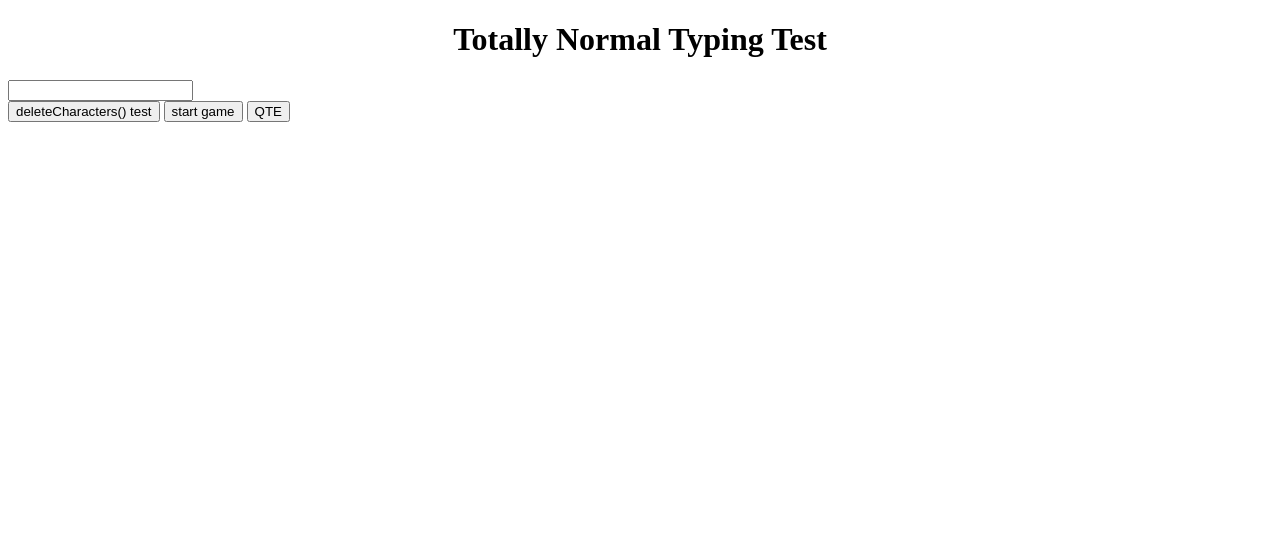
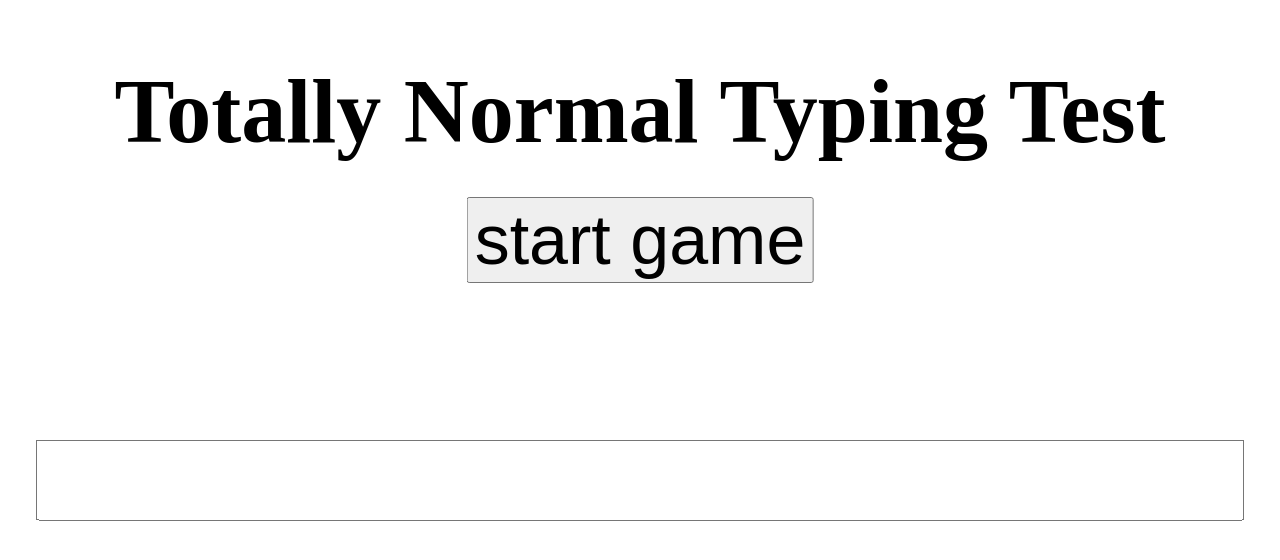
Before and after one commit to EllisJLC/totally_normal_typing_test, a plain HTML site: page index.html in a window 1280 px wide. Drawn offline with Linux system fonts and the light colour scheme; some packages are replaced by stand-ins of ours; a script that the page names is missing.

Commit message:
improved css formatting and added random quick time when wrong

```diff
--- a/CSS/main.css
+++ b/CSS/main.css
@@ -3,6 +3,8 @@ h1 {
 	display: block;
 	margin: 60;
 	text-align: center;
+    font-size: 90px;
+    /* background-color: grey; */
 }
 
 .container {
@@ -10,11 +12,35 @@ h1 {
     position: relative;
 }
 
-.center {
+.centerlyrics {
     margin: 0;
     position: absolute;
-    top: 50%;
+    top: 30%;
     left: 50%;
     -ms-transform: translate(-50%, -50%);
     transform: translate(-50%, -50%);
+    font-size: 70px;
+    width: 1200px;
+    text-align: center;
 }
+
+.centertextbox{
+    margin: 0;
+    position: absolute;
+    top: 60%;
+    left: 50%;
+    -ms-transform: translate(-50%, -50%);
+    transform: translate(-50%, -50%);
+    font-size: 65px;
+    width: 1200px;
+}
+
+.centerstart{
+    margin: 0;
+    position: absolute;
+    top: 30%;
+    left: 50%;
+    -ms-transform: translate(-50%, -50%);
+    transform: translate(-50%, -50%);
+    font-size: 70px;
+}
--- a/index.html
+++ b/index.html
@@ -11,12 +11,15 @@
 </head>
 <body>
   <h1>Totally Normal Typing Test</h1>
-  <div id="lyrics"></div>
-  <input type="text" name="input" id="textbox">
+  <div>
+    <div class="centerlyrics" id="lyrics"></div>
+    <input class="centertextbox" type="text" name="input" id="textbox">
+  </div>
+
   <br>
-  <button onclick="deleteCharacters();" id="deletebutton">deleteCharacters() test</button>
-  <button onclick="startGame();" id="bootin">start game</button>
-  <button onclick="quickTime();">QTE</button>
+  <!-- <button onclick="deleteCharacters();" id="deletebutton">deleteCharacters() test</button> -->
+  <button class="centerstart" onclick="startGame();" id="bootin">start game</button>
+  <!-- <button onclick="quickTime();">QTE</button> -->
 
   <audio id="rick" src="./new_folder/rick.mp3" loop="true"></audio>
 
--- a/script.js
+++ b/script.js
@@ -157,6 +157,7 @@ function quickTime() {
       return new Promise((resolve, reject) => {
         if (value != answer) {
           reject('Wrong Answer');
+          quickTime();
         } else {
           clearInterval(x);
           userTypedLine.focus();
```
